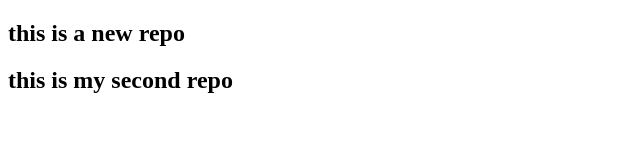
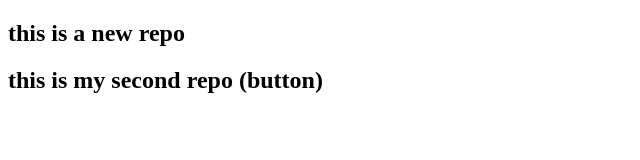
Before and after one commit to Tuba-mariam/localRepo, a plain HTML site: page index.html in a window 1280 px wide. Shown: the whole page, without its empty margins (0-640 px from the left). Drawn offline with Linux system fonts and the light colour scheme.

Commit message:
add button

```diff
--- a/index.html
+++ b/index.html
@@ -7,7 +7,7 @@
 </head>
 <body>
     <h2>this is a new repo</h2>
-    <h2>this is my second repo</h2>
+    <h2>this is my second repo (button)</h2>
 
 </body>
 </html>
```
